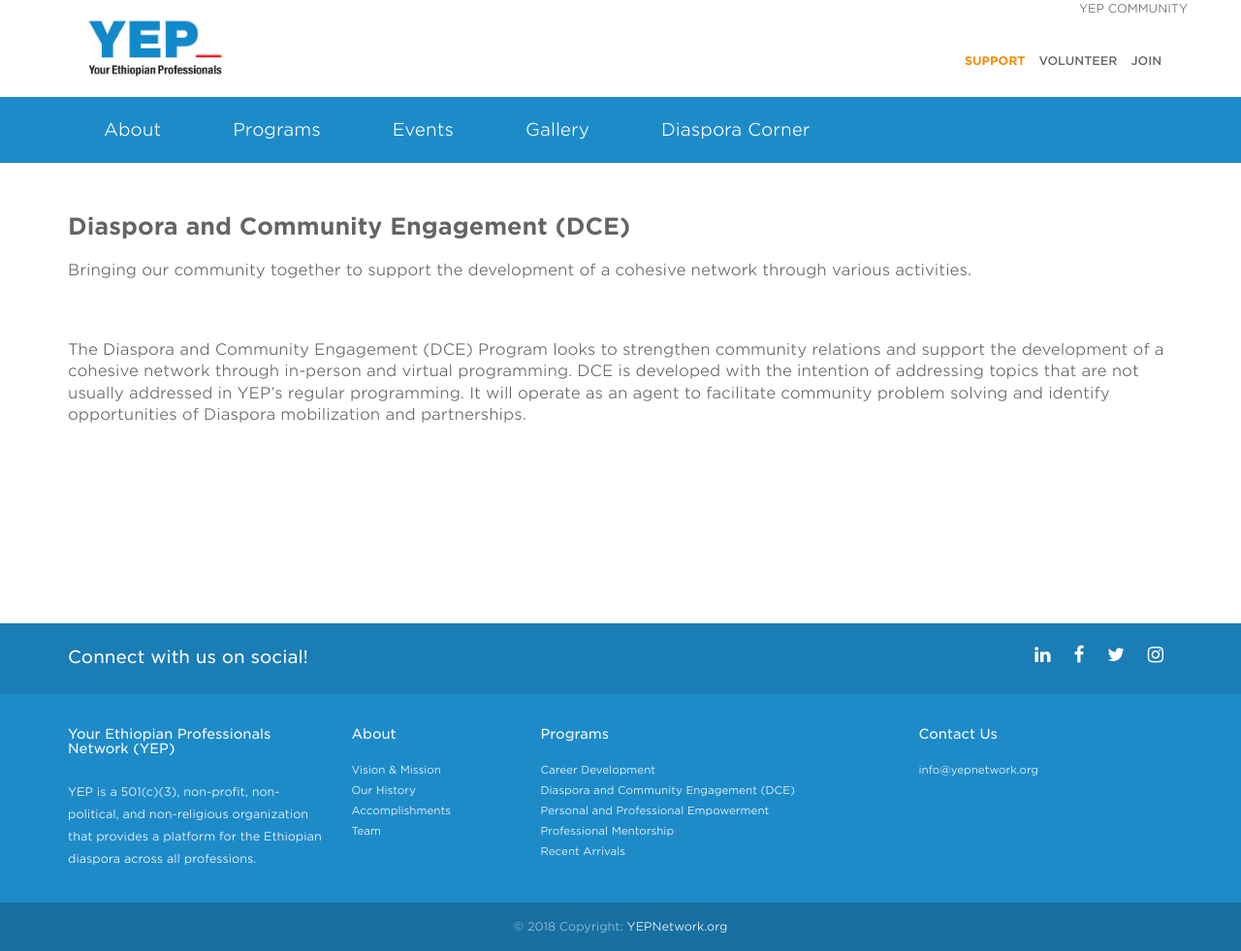
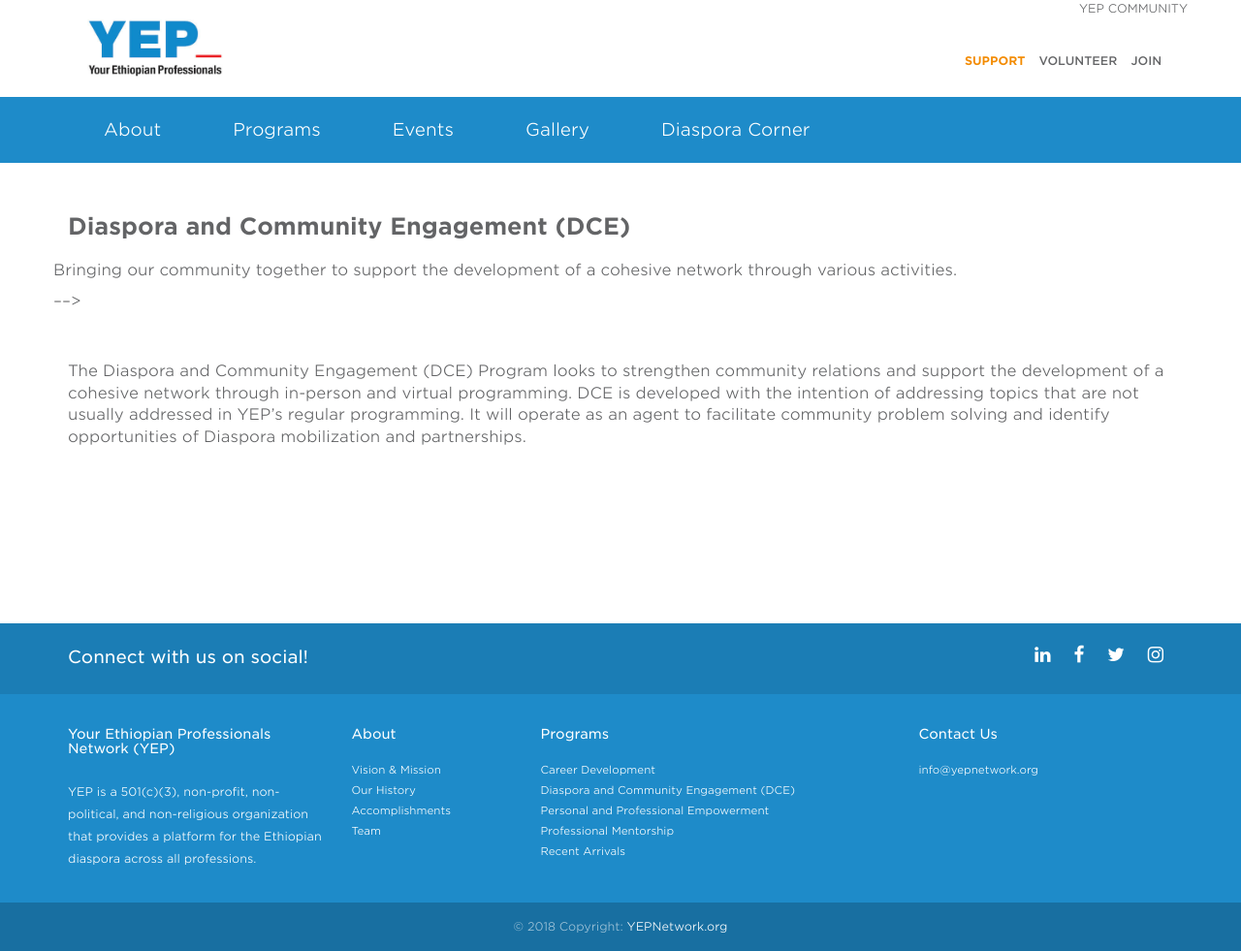
Before and after one commit to YEPNetwork/yepnetwork.github.io, a Jekyll site: the page built from _programs/diaspora-community-engagement.html, in a window 1280 px wide. Shown: the whole page at 97% size. Built offline with Jekyll 4.4.1, drawn with Linux system fonts in a browser that asks for light colours; nearby versions of some CDN libraries.

Commit message:
Update program.html

```diff
--- a/_layouts/program.html
+++ b/_layouts/program.html
@@ -6,9 +6,9 @@
     <div class="col-sm-12">
       <h2 class="margin-top-0 margin-bottom-2">{{ page.title }}</h2>
     </div>
-    <div class="col-sm-12">
+   <!––  <div class="col-sm-12">
       <p>{{ page.description }}</p>
-    </div>
+    ––> </div>
   </div>
 </div>
 
```
